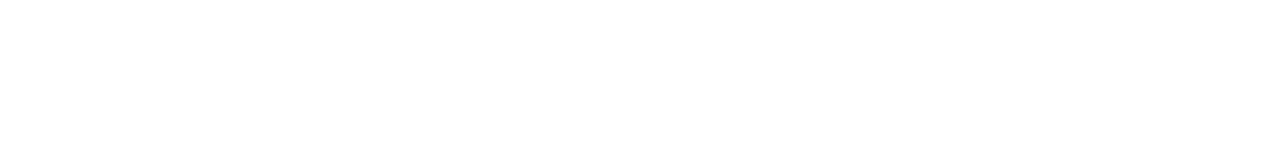
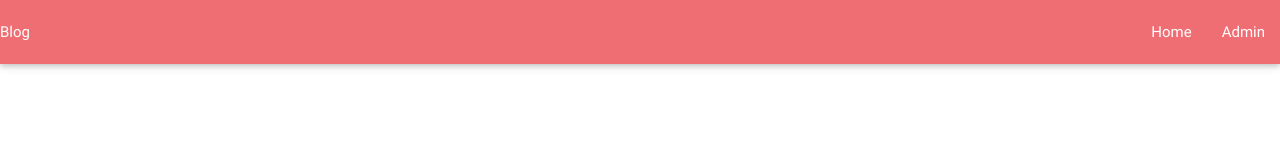
Before and after one commit to LuJSo/purpleninja463.gith, a plain HTML site: page public_html/index.html in a window 1280 px wide. Drawn offline with nearby package versions, Linux system fonts and the light colour scheme.

Commit message:
finished video 3

```diff
--- a/public_html/index.html
+++ b/public_html/index.html
@@ -11,6 +11,17 @@
     </head>
 
     <body>
+        <header>
+            <nav>
+                <div class ="nav-wrapper">
+                    <a href="#" class ="brand=logo">Blog</a>
+                    <ul class="right">
+                        <li><a href="index.html">Home</a></li>
+                        <li><a href="admin.html">Admin</a></li>
+                    </ul>
+                </div>
+            </nav>
+        </header>
       <!--Import jQuery before materialize.js-->
       <script type="text/javascript" src="https://code.jquery.com/jquery-2.1.1.min.js"></script>
       <script type="text/javascript" src="js/materialize.min.js"></script>
```
